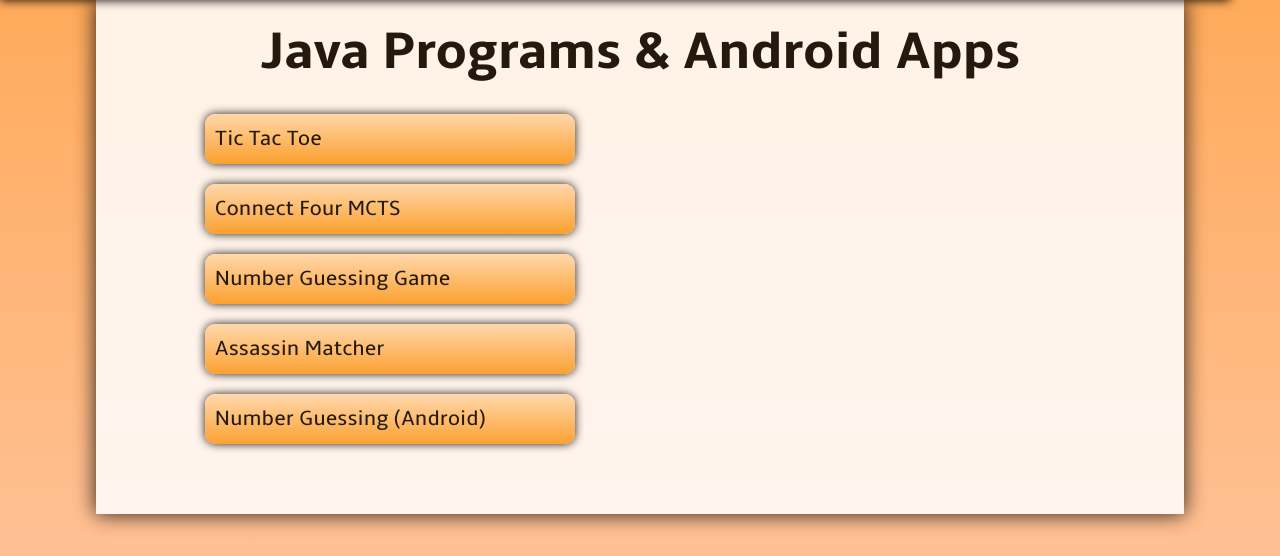
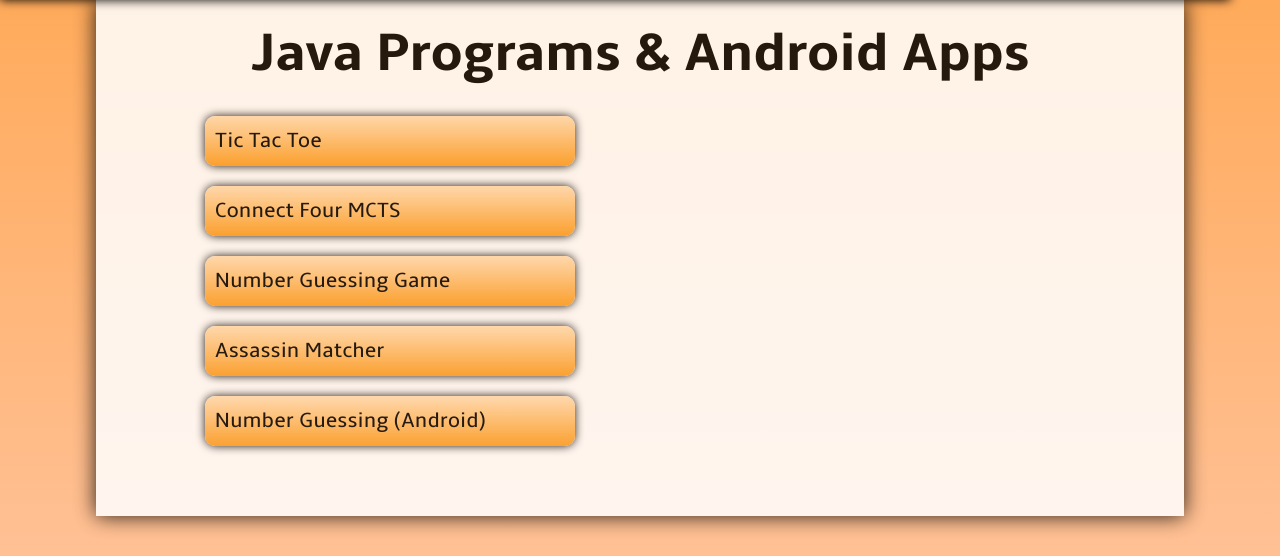
Before and after one commit to somilgo/somilgo, a PHP site: page /java.html in a window 1280 px wide. Shown: the part 200-756 px from the top of the page. Run offline with PHP 8.4, Linux system fonts and the light colour scheme; some libraries are stand-ins or nearby versions.

Commit message:
weird thing

```diff
--- a/programpage.css
+++ b/programpage.css
@@ -120,7 +120,7 @@ box-shadow: inset 0 0 10px;
 #progtit {
 
   font-family: amblebo;
-  font-size: 40pt;
+  font-size: 41pt;
   text-align: center;
   padding: 20px;
 
```
